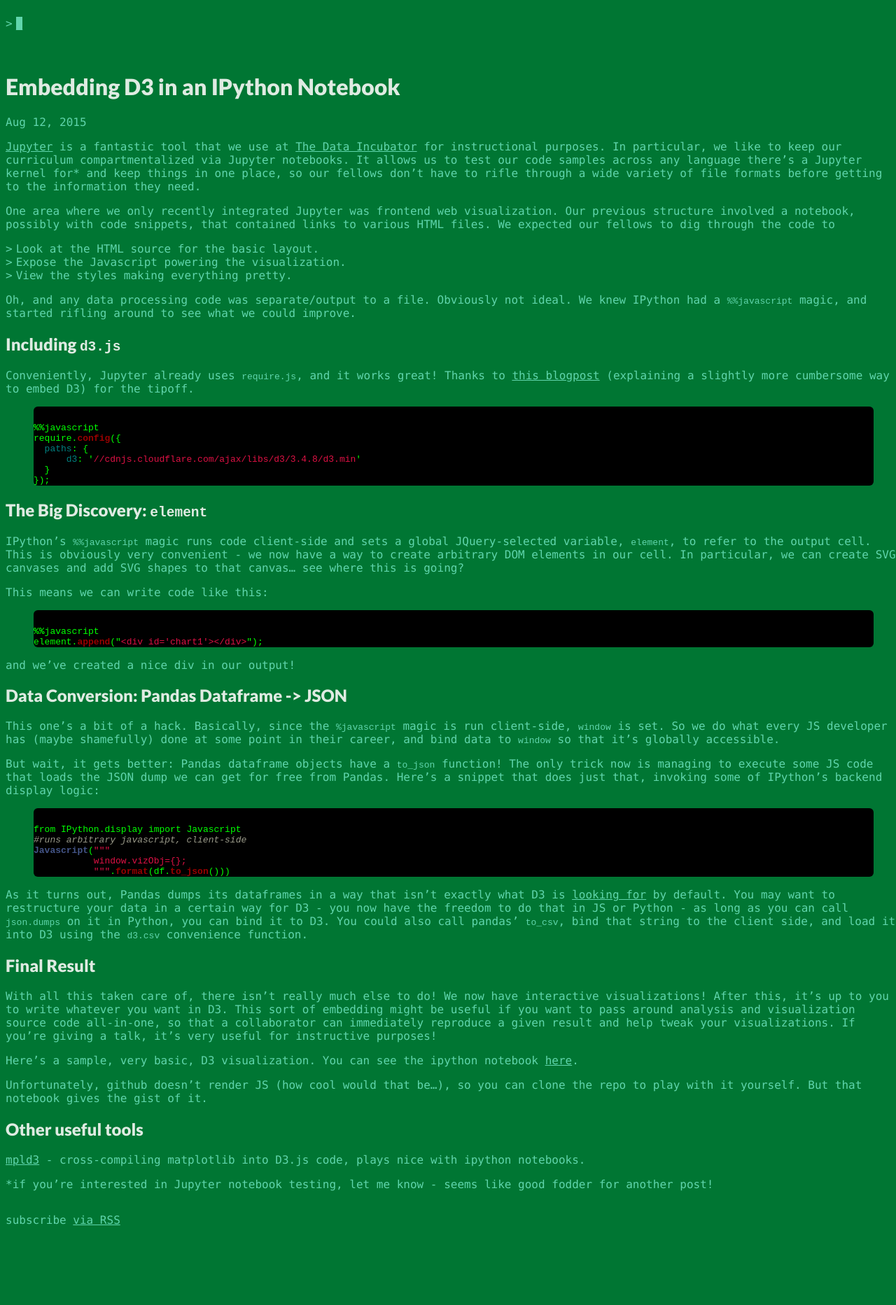
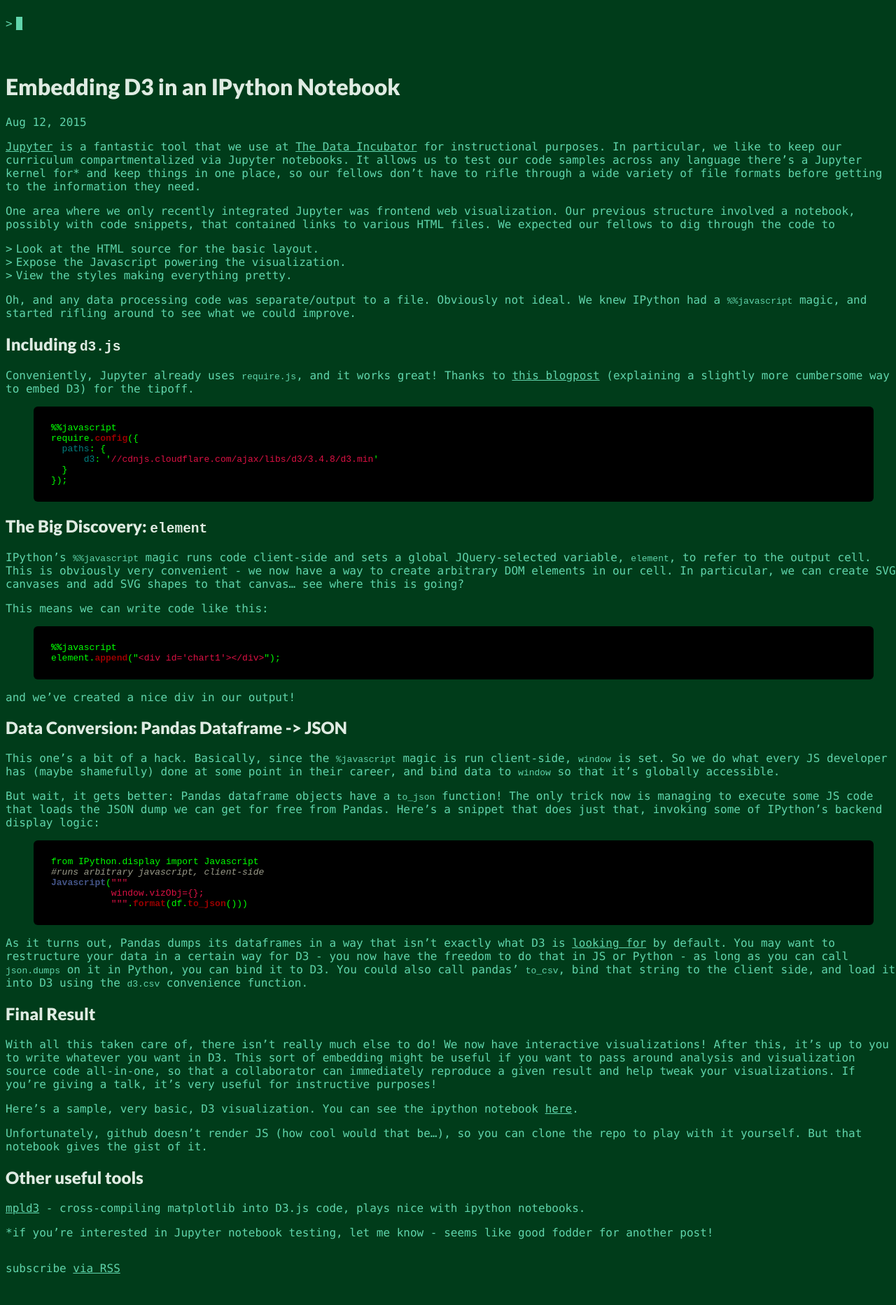
Before and after one commit to cmoscardi/cmoscardi.github.io, a Jekyll site: the page built from _posts/2015-08-12-embedding-d3-in-ipython-notebook.markdown, in a window 1280 px wide. Shown: the whole page at 70% size. Built offline with Jekyll 4.4.1, drawn with Linux system fonts in a browser that asks for light colours; nearby versions of some CDN libraries; before the commit the page ends 1796 px from its top, so only the background shows below that.

Commit message:
setting up a reasonable contrast ratio

```diff
--- a/css/styles.css
+++ b/css/styles.css
@@ -10,7 +10,7 @@ div { display: block; }
 
 body {
   width: 100%;
-  background-color: #007633;
+  background-color: #003c1a;
   color: #60D5AC;
   font-family: 'Monaco', monospace;
 }
@@ -61,6 +61,7 @@ input {
   width: 30%;
 }
 #menu {
+  position: fixed;
   top: 0;
   left: 0;
 }
@@ -77,12 +78,17 @@ input {
   #content {
     width: 100%;
   }
+  #menu {
+    position: static;
+  }
 }
 
 .highlight {
   background-color: black;
   color: #00ff00;
   padding-top: 10px;
+  padding-left: 25px;
+  padding-bottom: 10px;
   -webkit-border-radius: 6px;
   -moz-border-radius: 6px;
   border-radius: 6px;
```
